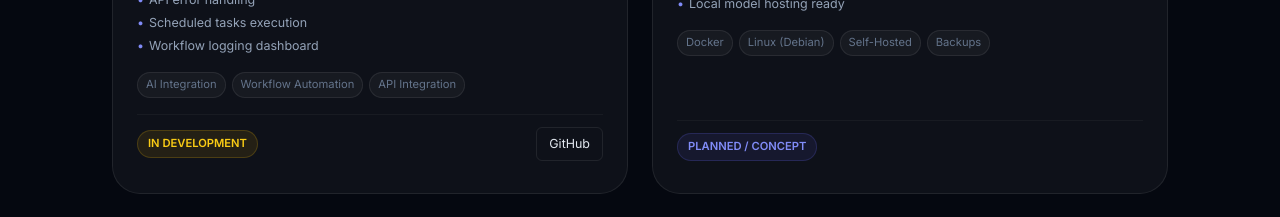
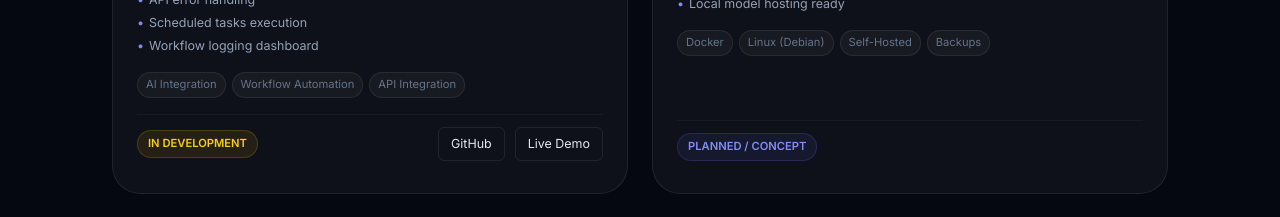
Before and after one commit to edwinthomas-123/Edwin-Thomas, a Next.js app: page / in a window 1280 px wide. Shown: the part 6900-7117 px from the top of the page. Built offline with nearby package versions, Linux system fonts and the light colour scheme.

Commit message:
Add live demo link for autovid project

```diff
--- a/app/components/Projects.tsx
+++ b/app/components/Projects.tsx
@@ -54,6 +54,7 @@ export default function Projects() {
             features: [t.projects.proj3.workflow, "API error handling", "Scheduled tasks execution", "Workflow logging dashboard"],
             links: [
                 { label: "GitHub", href: "https://github.com" },
+                { label: t.projects.liveDemo, href: "https://autovid-mu.vercel.app/" },
             ],
         },
         {
```
